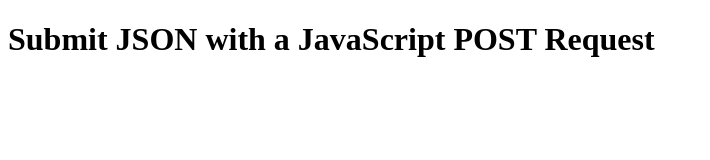
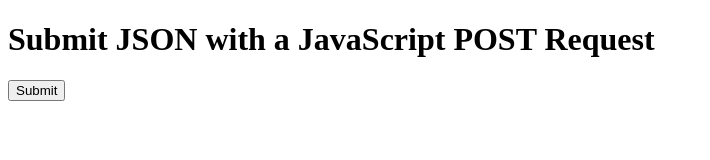
Before and after one commit to jasonprogrammer/meira, a plain HTML site: page examples/public/submit-json.html in a window 1280 px wide. Shown: the whole page, without its empty margins (0-710 px from the left). Drawn offline with Linux system fonts and the light colour scheme; no server answers.

Commit message:
Add submit button

```diff
--- a/examples/public/submit-json.html
+++ b/examples/public/submit-json.html
@@ -6,7 +6,10 @@
   </head>
   <body>
     <h1>Submit JSON with a JavaScript POST Request</h1>
+
+    <input type="submit" value="Submit" onclick="submitForm()"/>
     <script>
+      function submitForm() {
         // this code is a modified version of this code:
         //   https://developer.mozilla.org/en-US/docs/Web/API/Fetch_API/Using_Fetch
         const data = {
@@ -28,6 +31,7 @@
           .catch((error) => {
             alert("Error: " + error);
           });
+      }
     </script>
   </body>
 </html>
```
Lines whose indentation alone changed are shown as unchanged.
